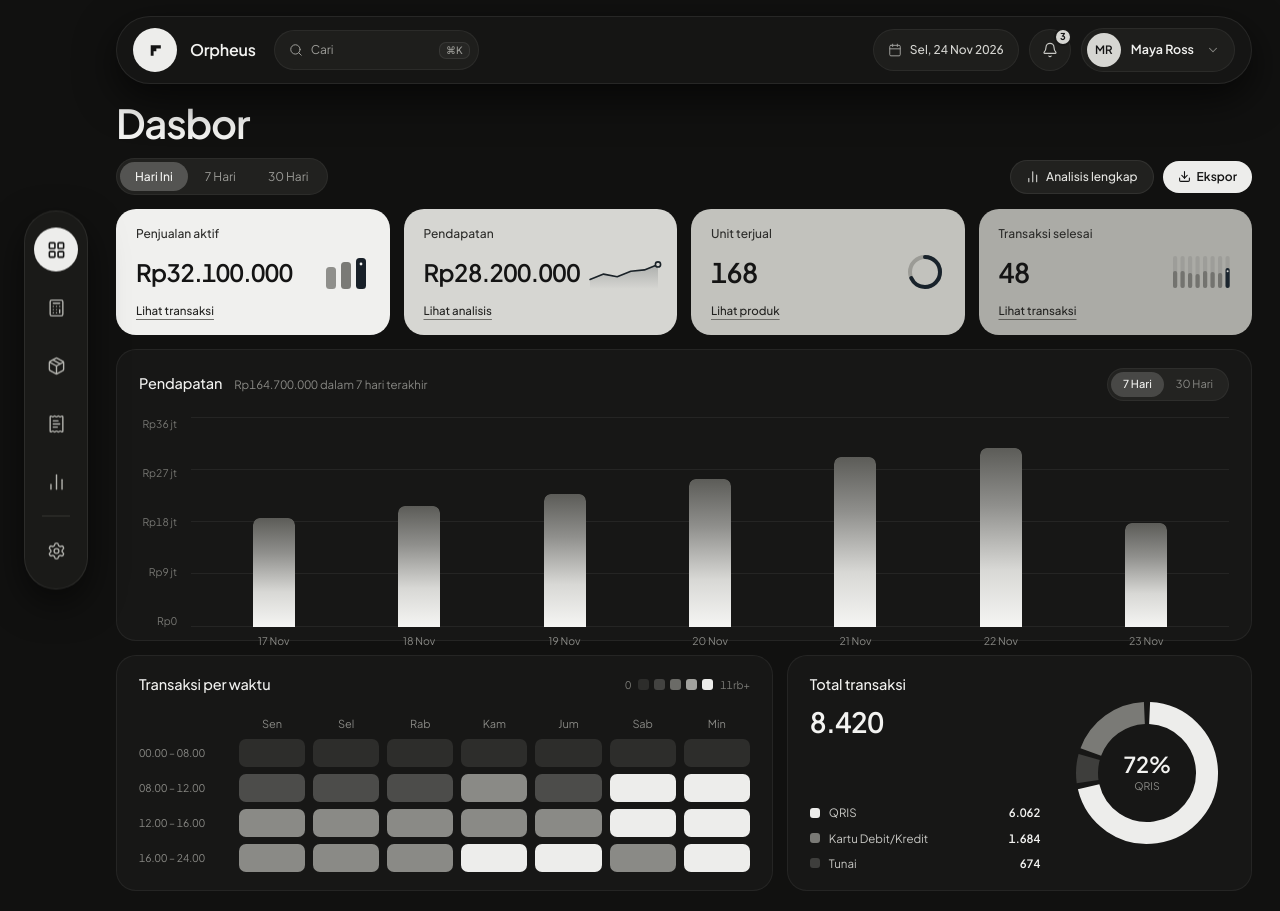
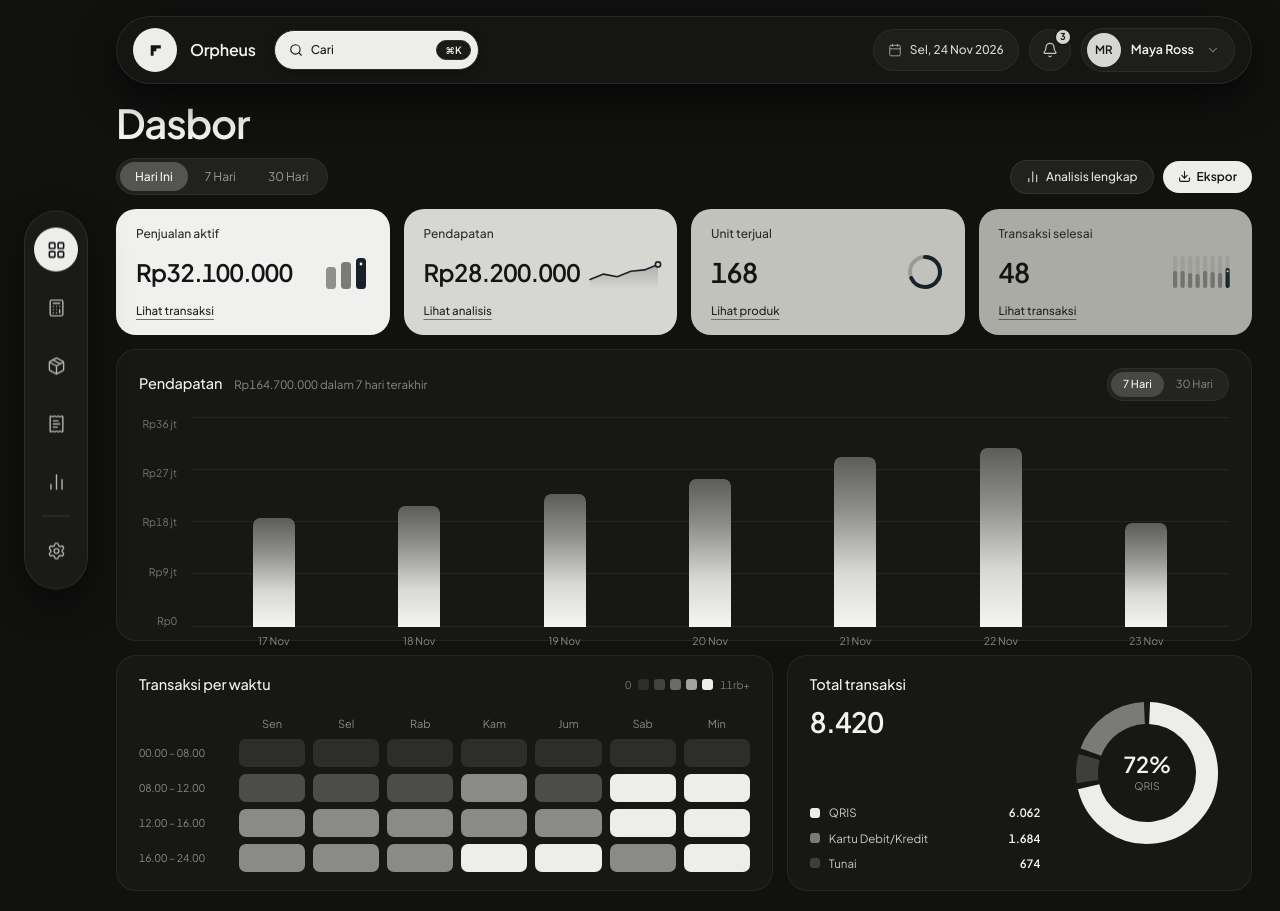
Before and after one commit to AdnyanaNVR/Orpheus, a React (Vite) app: page / in a window 1280 px wide. Built offline with nearby package versions, Linux system fonts and the light colour scheme.

Commit message:
style: update search pill appearance
Refactor search pill styling to use a high-contrast white aesthetic with dark accents to improve visibility and alignment with the updated design system.

```diff
--- a/src/components/TopSectionBar.tsx
+++ b/src/components/TopSectionBar.tsx
@@ -75,32 +75,32 @@ export const TopSectionBar: React.FC<TopSectionBarProps> = ({
           </div>
         </button>
 
-        {/* Compact Search Pill beside Orpheus */}
+        {/* Compact High-Contrast White Search Pill with Dark Accents beside Orpheus */}
         <div className="relative">
           <button
             type="button"
             onClick={() => toggleMenu('search')}
-            className="h-[40px] w-[160px] sm:w-[205px] rounded-full bg-[#1e1e1c] border border-white/[0.06] pl-[14px] pr-[8px] flex items-center justify-between text-[#9e9e9a] hover:border-white/[0.15] hover:text-white transition-colors cursor-pointer"
+            className="h-[40px] w-[160px] sm:w-[205px] rounded-full bg-[#ededeb] hover:bg-white border-[1.5px] border-[#2a2a28] pl-[14px] pr-[7px] flex items-center justify-between text-[#141414] transition-colors cursor-pointer shadow-[inset_0_1px_0_rgba(255,255,255,0.6),0_2px_8px_rgba(0,0,0,0.35)]"
           >
-            <span className="flex items-center gap-[8px] text-[12px]">
-              <Search className="w-[14px] h-[14px]" strokeWidth={1.7} />
+            <span className="flex items-center gap-[8px] text-[12px] font-medium text-[#141414]">
+              <Search className="w-[14px] h-[14px] text-[#141414]" strokeWidth={1.9} />
               <span>Cari</span>
             </span>
-            <span className="rounded-[7px] bg-[#262624] border border-white/[0.08] px-[6px] py-[2.5px] text-[10px] font-medium text-[#9e9e9a] leading-none">
+            <span className="rounded-full bg-[#1a1a18] border border-[#2f2f2c] px-[8px] py-[4px] text-[10px] font-semibold text-[#f2f2f0] leading-none">
               ⌘K
             </span>
           </button>
 
           {/* Popover: Search */}
           {openMenu === 'search' && (
-            <div className="absolute left-0 top-[54px] z-50 w-[290px] rounded-[16px] bg-[#20201e] border border-white/[0.09] p-3.5 shadow-2xl">
+            <div className="absolute left-0 top-[54px] z-50 w-[290px] rounded-[16px] bg-[#20201e] border border-white/[0.12] p-3.5 shadow-2xl">
               <input
                 type="text"
                 autoFocus
                 value={searchQuery}
                 onChange={(e) => setSearchQuery(e.target.value)}
                 placeholder="Cari transaksi, SKU, atau kasir..."
-                className="w-full rounded-lg bg-[#161615] border border-white/[0.08] px-3 py-2 text-[12px] text-[#f2f2f0] placeholder-[#6e6e6a] focus:outline-none focus:border-white/25"
+                className="w-full rounded-lg bg-[#ededeb] border-[1.5px] border-[#2a2a28] px-3 py-2 text-[12px] font-medium text-[#141414] placeholder-[#686864] focus:outline-none focus:bg-white"
               />
               <div className="mt-2.5 space-y-1 text-[11px] text-[#8e8e8a]">
                 {searchQuery ? (
```
